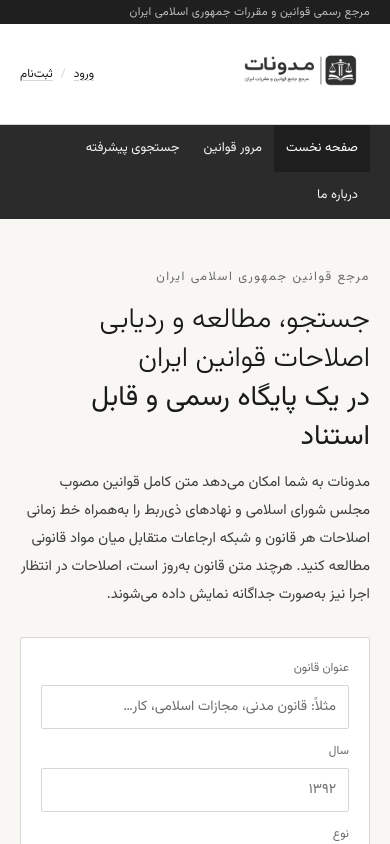
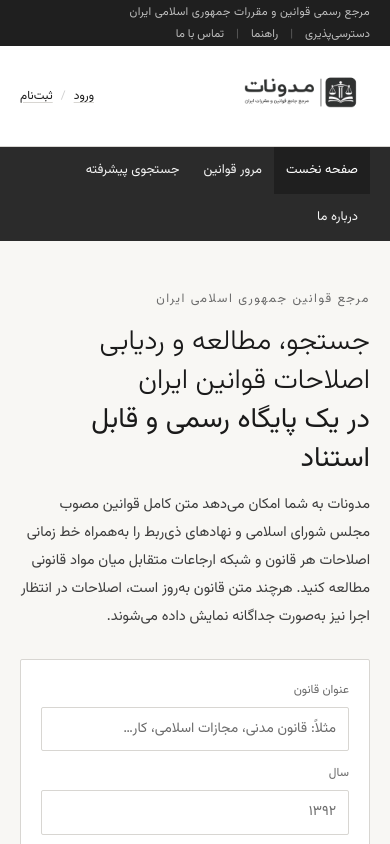
Before and after one commit to Massie382/Modavanat, a Next.js app: page / in a window 390 px wide. Shown: the top 844 px of the page. Built offline with nearby package versions, Linux system fonts and the light colour scheme.

Commit message:
fix(header): keep all three top-strip links visible on mobile
Stack tagline + links vertically on mobile (flex-col) so both fit on a narrow screen; revert to single row at sm: breakpoint. The links دسترسی‌پذیری / راهنما / تماس با ما are no longer hidden on mobile.

```diff
--- a/src/components/site/Header.tsx
+++ b/src/components/site/Header.tsx
@@ -78,15 +78,16 @@
   return (
     <header ref={headerRef} className="bg-white site-header-sticky">
       {/* Top thin strip — context bar. Visible on ALL breakpoints.
-          On mobile the secondary links (دسترسی‌پذیری / راهنما / تماس)
-          are hidden to keep the strip a single tight line showing just
-          the tagline; they reappear from `sm:` upward. */}
+          On mobile the tagline + secondary links stack vertically
+          (tagline on top, links below) so both fit comfortably on a
+          narrow screen. From `sm:` upward they sit on a single row
+          (tagline left, links right). */}
       <div className="bg-[#1f1f1f] text-[#bdbdbd] text-[11.5px]">
-        <div className="container-legal flex items-center justify-between py-0.5">
-          <span className="tracking-wide truncate">
+        <div className="container-legal flex flex-col sm:flex-row items-start sm:items-center justify-between gap-0.5 sm:gap-4 py-0.5">
+          <span className="tracking-wide truncate w-full sm:w-auto">
             مرجع رسمی قوانین و مقررات جمهوری اسلامی ایران
           </span>
-          <span className="hidden sm:flex items-center gap-4 shrink-0">
+          <span className="flex items-center gap-3 sm:gap-4 shrink-0">
             <a href="/accessibility" className="hover:text-white transition-colors">دسترسی‌پذیری</a>
             <span className="opacity-40">|</span>
             <a href="/guide" className="hover:text-white transition-colors">راهنما</a>
```
